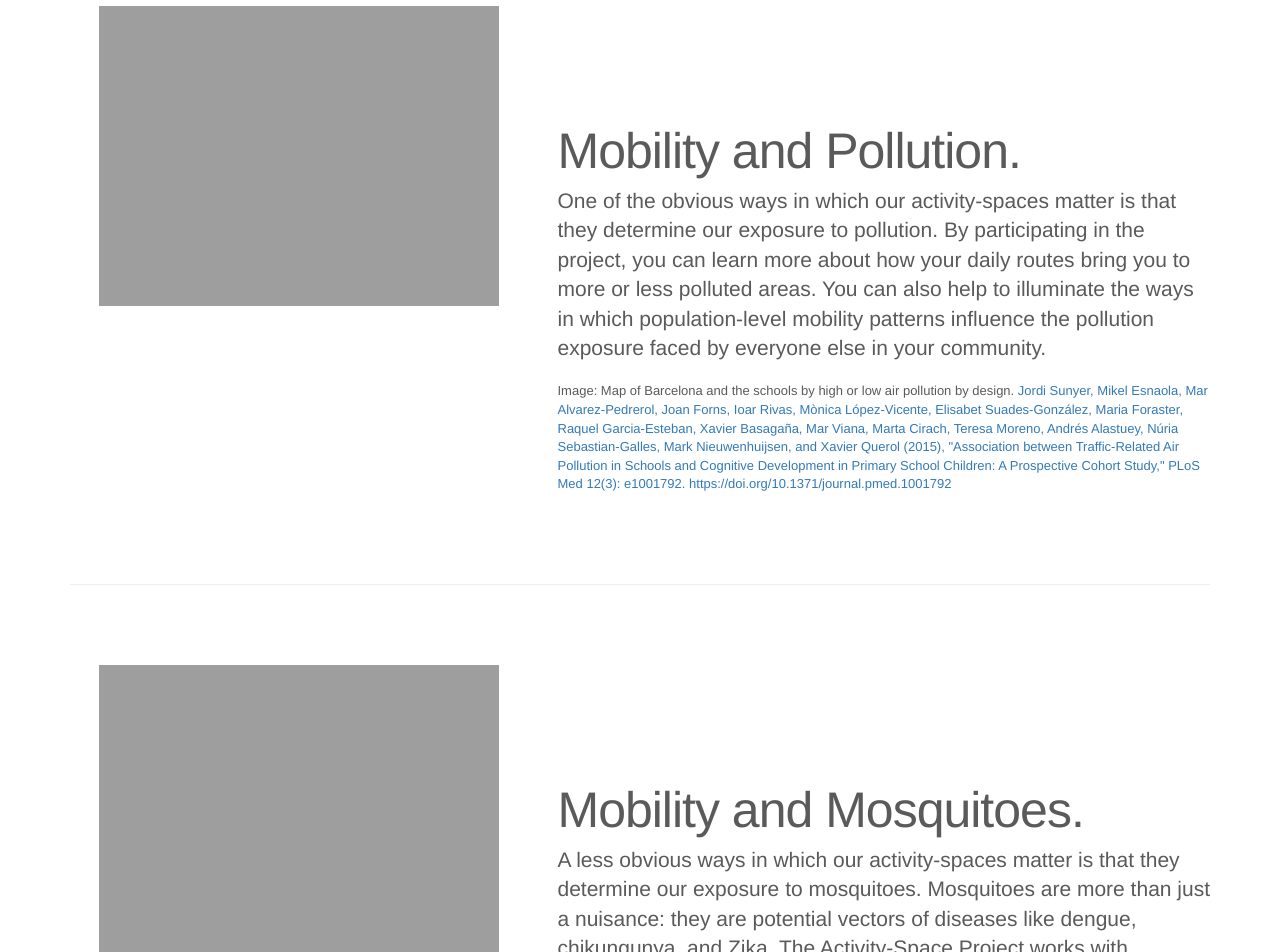
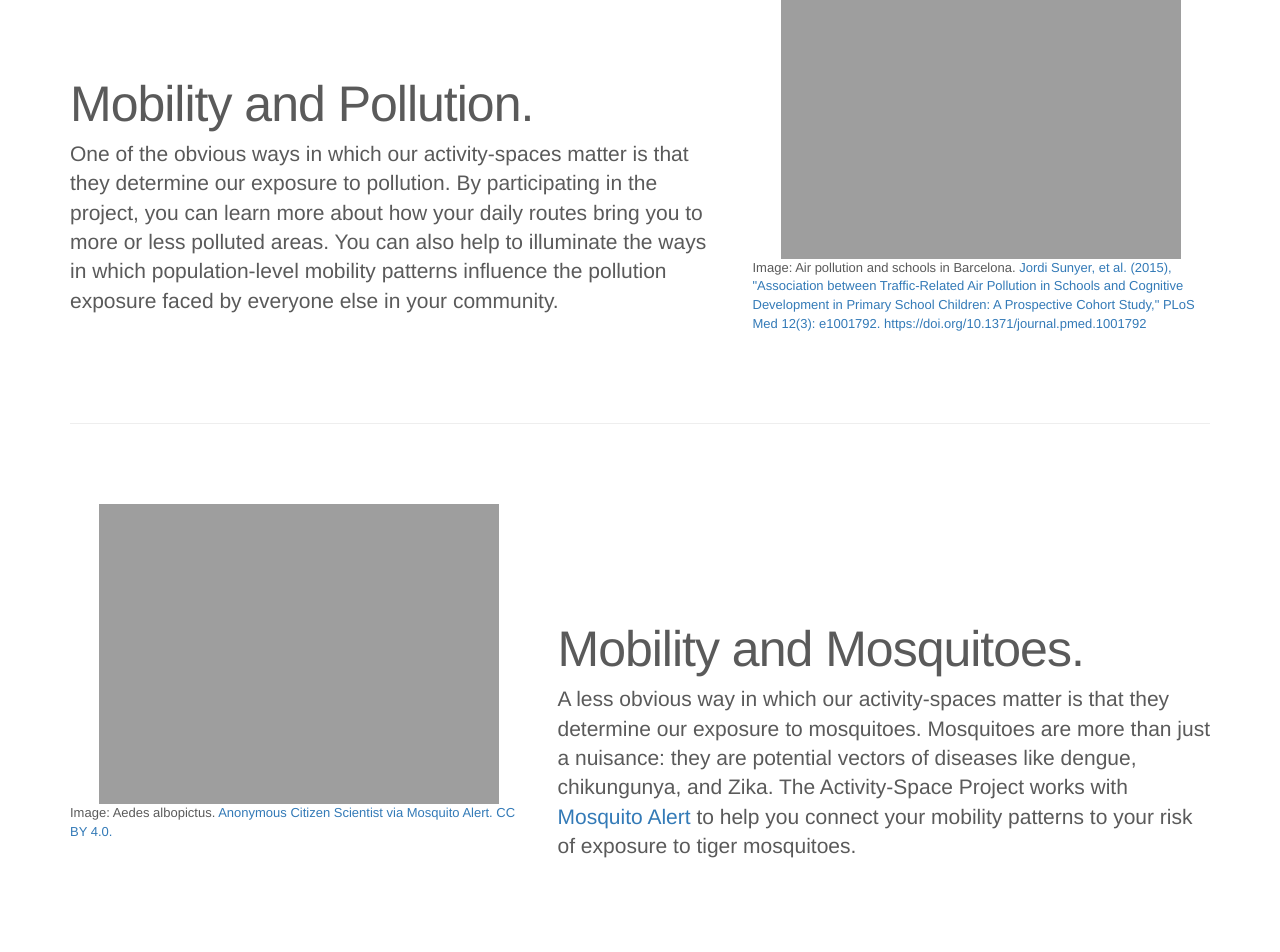
Before and after one commit to ActivitySpaceProject/activityspaceproject, a Jekyll site: the page built from index.html, in a window 1280 px wide and 1400 px high, scrolled down 1734 px. Shown: the top 952 px of the window. Built offline with Jekyll 4.4.1, drawn with Linux system fonts in a browser that asks for light colours; nearby versions of some CDN libraries; a script that is not in the unit is left out; some of the changed text lies outside the part shown.

Commit message:
new featurettes and layout

```diff
--- a/index.html
+++ b/index.html
@@ -75,8 +75,8 @@
           <div class="container">
             <div class="carousel-caption semitransparent-dark">
               <h1>Access</h1>
-              <p>Activity spaces determine access to resources and opportunities like schools and jobs.</p>
-              <p><a class="btn btn-lg btn-primary" href="#about" role="button">Learn more</a></p>
+              <p>Activity spaces determine access to resources like parks.</p>
+              <p><a class="btn btn-lg btn-primary" href="#green" role="button">Learn more</a></p>
 <div class="photocredit">Photo: <a href="https://commons.m.wikimedia.org/wiki/File:Amanecer_en_Barcelona_2012.JPG">Juan Carlos Castañeda</a></div>
             </div>
           </div>
@@ -87,7 +87,7 @@
             <div class="carousel-caption semitransparent-medium">
               <h1>Exposure</h1>
               <p>Activity spaces determine exposure to hazards like pollution.</p>
-              <p><a class="btn btn-lg btn-primary" href="#about" role="button">Learn more</a></p>
+              <p><a class="btn btn-lg btn-primary" href="#pollution" role="button">Learn more</a></p>
 <div class="photocredit">Photo: <a href="https://commons.m.wikimedia.org/wiki/File:Vista_de_Barcelona_B10.jpg">Luis Miguel Bugallo Sánchez</a></div>
 
             </div>
@@ -150,41 +150,60 @@
         <div class="col-md-7 col-md-push-5">
           <h2 class="featurette-heading">Activity-Space Project. <span class="text-muted"></span></h2>
           <p class="lead">The Activity-Space Project is aimed at better understanding human mobility at the scale of cities. By studying daily patterns of movement across a city, we can learn about access to resources and exposure to hazards. We can learn about barriers that lead to inequality and opportunities to improve peoples' lives. This project requires participation: We are looking for volunteers to answer a short survey and to track their activity-spaces using an open source mobile phone application that is designed to protect privacy. Members of the research team will be walking all over Barcelona during the spring of 2018 looking for volunteers.</p>
-          <p style="font-size: small;">Image: Activity-Space simulation in Buffalo, New York, USA. <a href="http://arks.princeton.edu/ark:/88435/dsp01k643b130h">John R.B. Palmer (2013), Activity-Space Segregation: Understanding Social Divisions in Space and Time, Dissertation, Princeton University.</a></p>
+
         </div>
         <div class="col-md-5 col-md-pull-7">
           <img class="featurette-image img-responsive center-block" src="{{ site.url }}/images/BuffSimGoogleSatMap_all-closeup.png" alt="Generic placeholder image">
+          <p style="font-size: small;">Image: Activity-Space simulation in Buffalo, New York, USA. <a href="http://arks.princeton.edu/ark:/88435/dsp01k643b130h">John R.B. Palmer (2013), Activity-Space Segregation: Understanding Social Divisions in Space and Time, Dissertation, Princeton University.</a></p>
         </div>
       </div>
 
       <hr class="featurette-divider">
 
-      <div class="row featurette"><a name="about"></a>
-        <div class="col-md-7 col-md-push-5">
+      <div class="row featurette"><a name="pollution"></a>
+        <div class="col-md-7">
           <h2 class="featurette-heading">Mobility and Pollution. <span class="text-muted"></span></h2>
           <p class="lead">One of the obvious ways in which our activity-spaces matter is that they determine our exposure to pollution. By participating in the project, you can learn more about how your daily routes bring you to more or less polluted areas. You can also help to illuminate the ways in which population-level mobility patterns influence the pollution exposure faced by everyone else in your community.</p>
-          <p style="font-size: small;">Image: Map of Barcelona and the schools by high or low air pollution by design. <a href="https://doi.org/10.1371/journal.pmed.1001792">Jordi Sunyer, Mikel Esnaola, Mar Alvarez-Pedrerol, Joan Forns, Ioar Rivas, Mònica López-Vicente, Elisabet Suades-González, Maria Foraster, Raquel Garcia-Esteban, Xavier Basagaña, Mar Viana, Marta Cirach, Teresa Moreno, Andrés Alastuey, Núria Sebastian-Galles, Mark Nieuwenhuijsen, and Xavier Querol (2015), "Association between Traffic-Related Air Pollution in Schools and Cognitive Development in Primary School Children: A Prospective Cohort Study," PLoS Med 12(3): e1001792. https://doi.org/10.1371/journal.pmed.1001792</a></p>
+
         </div>
-        <div class="col-md-5 col-md-pull-7">
+        <div class="col-md-5">
           <img class="featurette-image img-responsive center-block" src="{{ site.url }}/images/journal.pmed.1001792.g001.png" alt="Generic placeholder image">
+          <p style="font-size: small;">Image: Air pollution and schools in Barcelona. <a href="https://doi.org/10.1371/journal.pmed.1001792">Jordi Sunyer, et al. (2015), "Association between Traffic-Related Air Pollution in Schools and Cognitive Development in Primary School Children: A Prospective Cohort Study," PLoS Med 12(3): e1001792. https://doi.org/10.1371/journal.pmed.1001792</a></p>
         </div>
       </div>
 
 
       <hr class="featurette-divider">
 
-      <div class="row featurette"><a name="about"></a>
+      <div class="row featurette"><a name="mosquitoes"></a>
         <div class="col-md-7 col-md-push-5">
           <h2 class="featurette-heading">Mobility and Mosquitoes. <span class="text-muted"></span></h2>
-          <p class="lead">A less obvious ways in which our activity-spaces matter is that they determine our exposure to mosquitoes. Mosquitoes are more than just a nuisance: they are potential vectors of diseases like dengue, chikungunya, and Zika. The Activity-Space Project works with <a href="http://mosquitoalert.com">Mosquito Alert</a> to help you connect your mobility patterns to your risk of exposure to tiger mosquitoes.</p>
-          <p style="font-size: small;">Image: Aedes albopictus. <a href="http://mosquitoalert.com">Anonymous Citizen Scientist via Mosquito Alert. CC BY 4.0.</a></p>
+          <p class="lead">A less obvious way in which our activity-spaces matter is that they determine our exposure to mosquitoes. Mosquitoes are more than just a nuisance: they are potential vectors of diseases like dengue, chikungunya, and Zika. The Activity-Space Project works with <a href="http://mosquitoalert.com">Mosquito Alert</a> to help you connect your mobility patterns to your risk of exposure to tiger mosquitoes.</p>
+
         </div>
         <div class="col-md-5 col-md-pull-7">
           <img class="featurette-image img-responsive center-block" src="{{ site.url }}/images/6f4949be-b7f4-4962-8cc5-df93fbb95764.jpg" alt="Generic placeholder image">
+          <p style="font-size: small;">Image: Aedes albopictus. <a href="http://mosquitoalert.com">Anonymous Citizen Scientist via Mosquito Alert. CC BY 4.0.</a></p>
         </div>
       </div>
 
       <hr class="featurette-divider">
+
+      <div class="row featurette"><a name="green"></a>
+        <div class="col-md-7">
+          <h2 class="featurette-heading">Mobility and Green Spaces. <span class="text-muted"></span></h2>
+          <p class="lead">Activity-spaces also determine our access to resources like parks. How much green lies within your activity-space? You'll be able to calculate that by participating in this project -- and you will help to improve our understanding of green-space access across the city.</p>
+
+        </div>
+        <div class="col-md-5">
+          <img class="featurette-image img-responsive center-block" src="https://upload.wikimedia.org/wikipedia/commons/e/e8/Barcelona_2016-307.jpg" alt="Generic placeholder image">
+          <p style="font-size: small;">Image: Parc de Joan Miró. <a href="https://commons.wikimedia.org/wiki/File:Barcelona_2016-307.jpg">Victor Grigas, Wikimedia Commons, CC-BY-SA-4.0.</a></p>
+        </div>
+      </div>
+
+
+      <hr class="featurette-divider">
+
 
       <div class="row featurette"> <a name="contact"></a>
         <div class="col-md-7 col-md-push-5">
```
Also changed, not shown: 1 other file.
